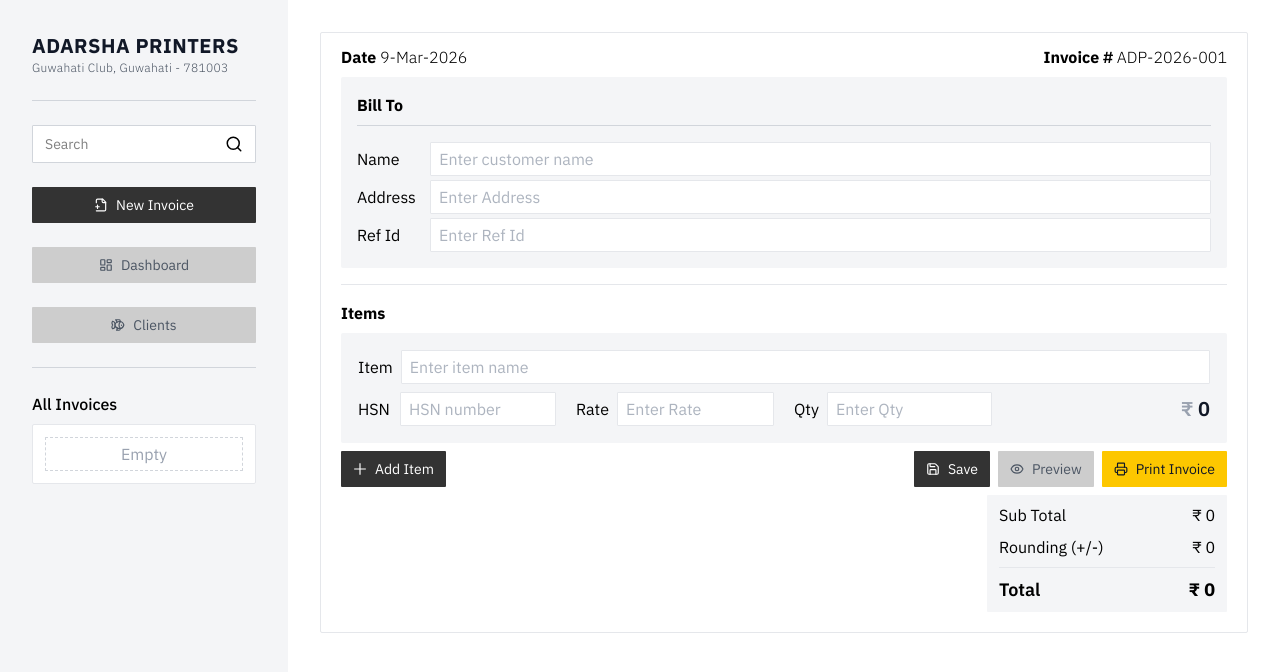
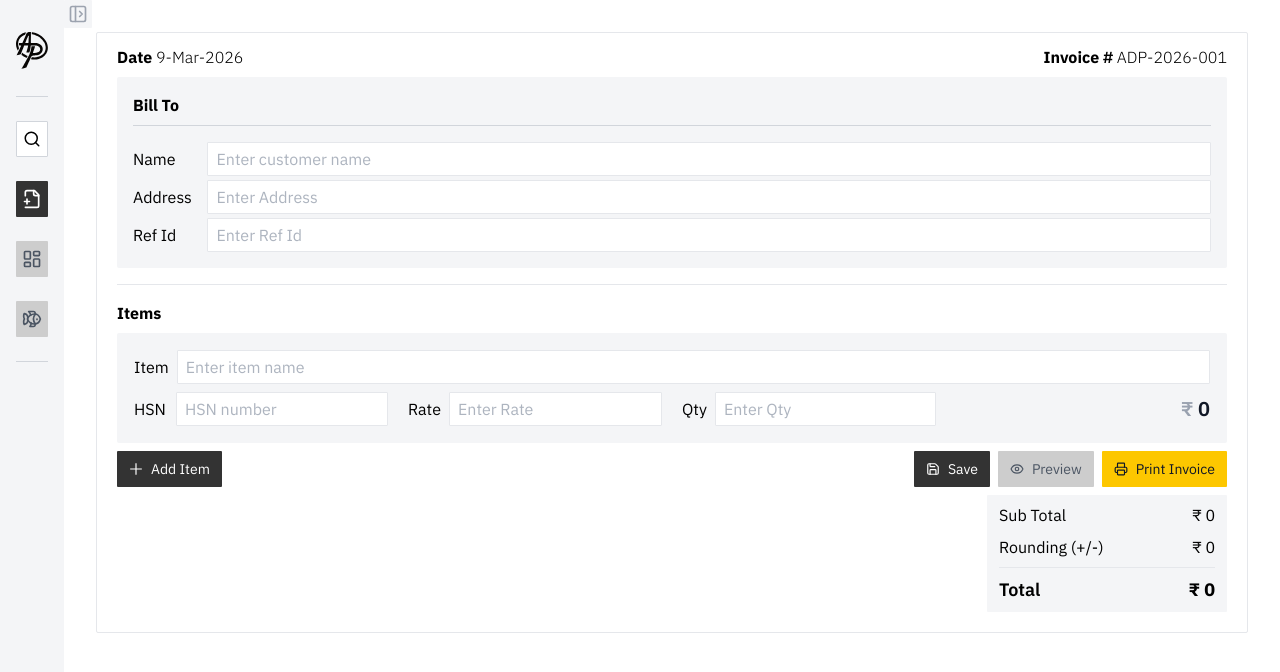
Before and after one commit to Isfaqul/invoicer, a React (Vite) app: page / in a window 1280 px wide. Shown: the top 672 px of the page. Built offline with nearby package versions, Linux system fonts and the light colour scheme.

Commit message:
Implement collapsible sidebar

```diff
--- a/src/ui/features/SearchBox.tsx
+++ b/src/ui/features/SearchBox.tsx
@@ -1,13 +1,26 @@
 import type { ChangeEvent } from "react";
 import { LuSearch } from "react-icons/lu";
 
-function SearchBox({ query, onChange }: { query: string; onChange: (e: ChangeEvent<HTMLInputElement>) => void }) {
+function SearchBox({
+  query,
+  onChange,
+  collapsed,
+  onSearchBarClick,
+}: {
+  query: string;
+  collapsed: boolean;
+  onChange: (e: ChangeEvent<HTMLInputElement>) => void;
+  onSearchBarClick: (e: React.MouseEvent) => void;
+}) {
   return (
     <form action="#" noValidate>
       <label htmlFor="search">
-        <div className="flex gap-1 items-center justify-between bg-white px-3 py-2 rounded-2xs border border-border-medium transition-all ease-out hover:border-gray-700 outline-border-light focus-within:outline-2 focus-within:border-gray-700">
+        <div
+          onClick={onSearchBarClick}
+          className={`flex gap-1 items-center justify-between bg-white ${collapsed ? "px-1" : "px-3"} py-1.75 rounded-2xs border border-border-medium transition-all ease-out hover:border-gray-700 outline-border-light focus-within:outline-2 focus-within:border-gray-700`}
+        >
           <input
-            className="block w-full outline-0 font-body flex-1 text-sm"
+            className={`block outline-0 font-body text-sm ${collapsed ? "w-0" : "w-full"}`}
             type="text"
             id="search"
             name="search"
@@ -15,7 +28,7 @@ function SearchBox({ query, onChange }: { query: string; onChange: (e: ChangeEve
             value={query}
             onChange={onChange}
           />
-          <LuSearch className="block text-lg shrink-0" />
+          <LuSearch className={`block text-lg shrink-0 relative ${collapsed && "-translate-x-0.5"}`} />
         </div>
       </label>
     </form>
--- a/src/ui/index.css
+++ b/src/ui/index.css
@@ -97,8 +97,44 @@
 
   --radius-2xs: 1px;
 
-  --animate-slide-in: slideIn ease-out 150ms;
+  --animate-slide-in: slideIn
+    linear(
+      0,
+      0.012 0.9%,
+      0.05 2%,
+      0.411 9.2%,
+      0.517 11.8%,
+      0.611 14.6%,
+      0.694 17.7%,
+      0.765 21.1%,
+      0.824 24.8%,
+      0.872 28.9%,
+      0.91 33.4%,
+      0.939 38.4%,
+      0.977 50.9%,
+      0.994 68.4%,
+      1
+    )
+    400ms;
   --animate-slide-out: slideOut ease-out 150ms;
+
+  --ease-glide: linear(
+    0,
+    0.012 0.9%,
+    0.05 2%,
+    0.411 9.2%,
+    0.517 11.8%,
+    0.611 14.6%,
+    0.694 17.7%,
+    0.765 21.1%,
+    0.824 24.8%,
+    0.872 28.9%,
+    0.91 33.4%,
+    0.939 38.4%,
+    0.977 50.9%,
+    0.994 68.4%,
+    1
+  );
 
   @keyframes slideIn {
     0% {
--- a/src/ui/layout/SideBar.tsx
+++ b/src/ui/layout/SideBar.tsx
@@ -1,10 +1,18 @@
-import { LuFilePlus2, LuLayoutDashboard, LuFish, LuEllipsisVertical } from "react-icons/lu";
+import {
+  LuFilePlus2,
+  LuLayoutDashboard,
+  LuFish,
+  LuEllipsisVertical,
+  LuPanelLeftOpen,
+  LuPanelLeftClose,
+} from "react-icons/lu";
 import Button from "../components/Button";
 import Divider from "../components/Divider";
 import SearchBox from "../features/SearchBox";
 import type { Invoice } from "../hooks/useInvoice";
 import { useState, type ReactNode } from "react";
 import { BiTrash } from "react-icons/bi";
+import logo from "../assets/logo.svg";
 
 type SideBarProps = {
   onCreateNewInvoice: () => void;
@@ -22,6 +30,7 @@ function SideBar({
   currentInvoiceId,
 }: SideBarProps) {
   const [query, setQuery] = useState("");
+  const [collapsed, setCollapsed] = useState(true);
 
   function filterInvoices(queryStr: string): Invoice[] {
     queryStr = queryStr.toLowerCase();
@@ -43,25 +52,52 @@ function SideBar({
   let filteredInvoice = filterInvoices(query);
 
   return (
-    <aside className="bg-bg-sidebar w-72 h-full shrink-0 p-8 flex flex-col gap-6">
-      <hgroup className="mt">
+    <aside
+      className={`h-full bg-bg-sidebar shrink-0 flex flex-col transition-all 400ms ease-glide gap-6 py-8 relative ${collapsed ? "w-16 px-4" : "w-72 px-8"}`}
+    >
+      {/* SideBar Toggle Button */}
+      <button
+        onClick={() => setCollapsed((prev) => !prev)}
+        type="button"
+        className="absolute -right-7 top-0 z-10 text-xl bg-bg-sidebar text-text-muted px-1 py-1 cursor-pointer rounded-2xs transition ease-out hover:text-text-primary"
+      >
+        {collapsed ? <LuPanelLeftOpen /> : <LuPanelLeftClose />}
+      </button>
+
+      <hgroup className="h-10">
+        {collapsed ? (
+          <img src={logo} className="block w-8" />
+        ) : (
+          <>
             <h1 className="text-xl text-text-primary uppercase font-bold tracking-wide">Adarsha Printers</h1>
             <p className="text-xs font-light tracking-wide text-text-secondary">Guwahati Club, Guwahati - 781003</p>
+          </>
+        )}
       </hgroup>
+
+      {/*  */}
       <Divider className="border-border-medium" />
-      <SearchBox onChange={(e) => setQuery(e.target.value)} query={query} />
+      <SearchBox
+        onSearchBarClick={() => collapsed && setCollapsed(false)}
+        onChange={(e) => setQuery(e.target.value)}
+        query={query}
+        collapsed={collapsed}
+      />
       <Button onClick={onCreateNewInvoice} variant="primary" type="button" className="text-sm">
-        <LuFilePlus2 /> New Invoice
+        <LuFilePlus2 className={`shrink-0 ${collapsed && "text-xl"}`} /> {!collapsed && "New Invoice"}
       </Button>
 
       {/* <Divider className="border-border-medium" /> */}
       <Button variant="secondary" type="button" className="text-sm">
-        <LuLayoutDashboard /> Dashboard
+        <LuLayoutDashboard className={`shrink-0 ${collapsed && "text-xl"}`} /> {!collapsed && "Dashboard"}
       </Button>
       <Button variant="secondary" type="button" className="text-sm">
-        <LuFish /> Clients
+        <LuFish className={`shrink-0 ${collapsed && "text-xl"}`} /> {!collapsed && "Clients"}
       </Button>
       <Divider className="border-border-medium" />
+
+      {/* Invoice List */}
+      {!collapsed && (
         <div>
           <h2 className="font-medium mb-2">{query ? "Search Results" : "All Invoices"} </h2>
           <ul className="bg-bg-surface rounded-xs p-3 border border-border-light space-y-2 overflow-y-auto">
@@ -82,6 +118,7 @@ function SideBar({
             ))}
           </ul>
         </div>
+      )}
     </aside>
   );
 }
```
Lines whose indentation alone changed are shown as unchanged.
